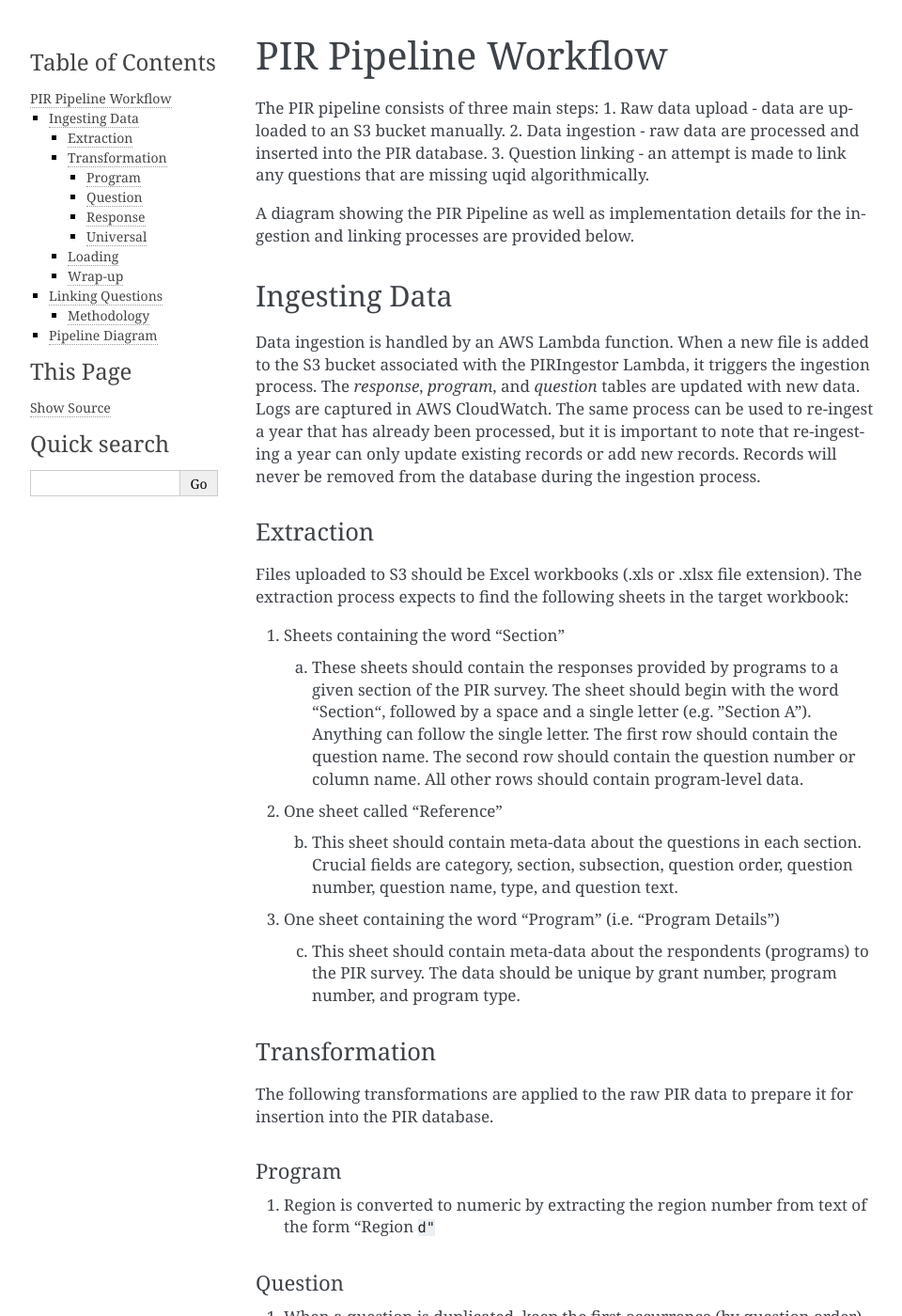
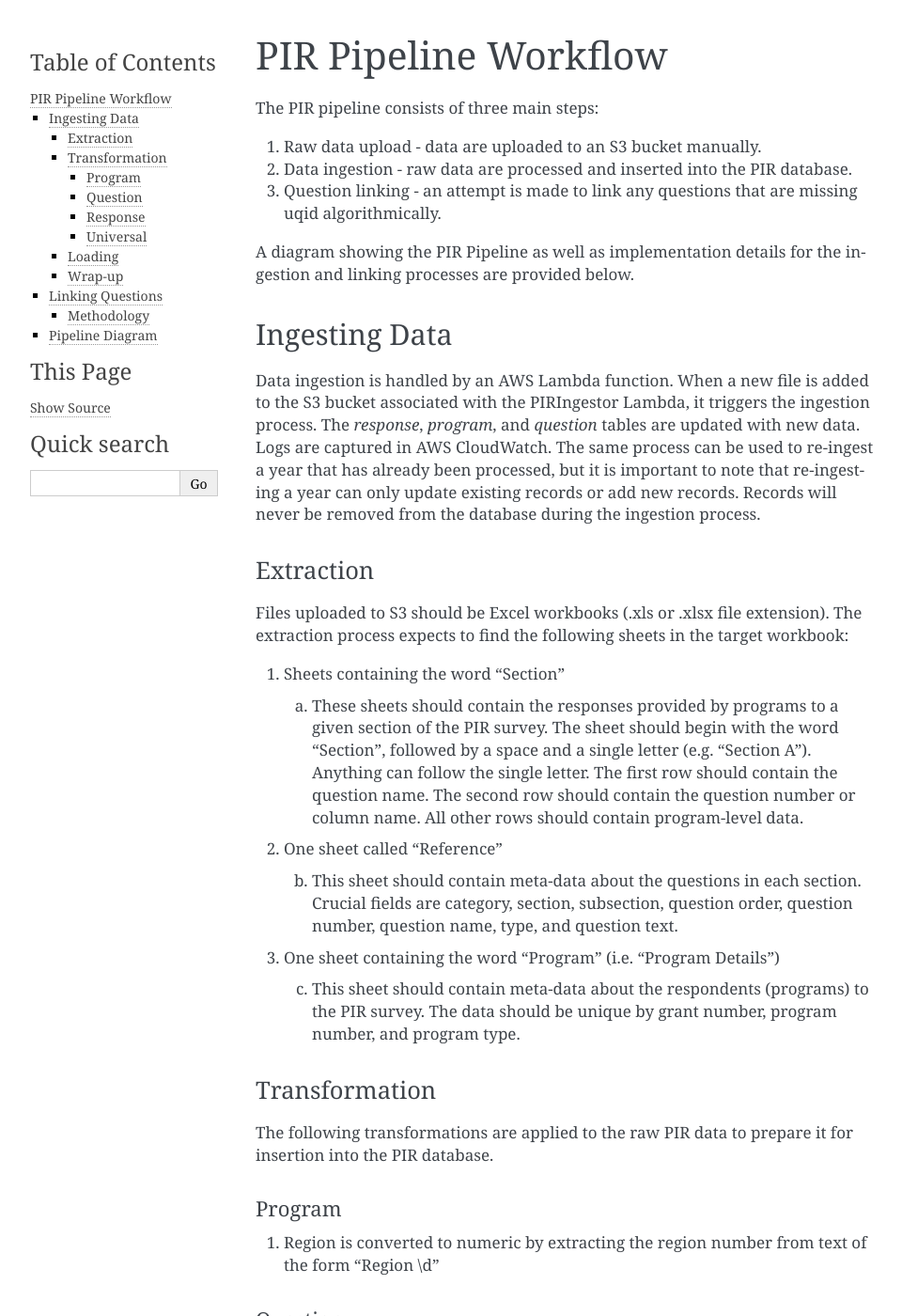
Before and after one commit to HHS/ACF-pir-data, a Sphinx documentation site: the page built from documentation/source/workflow.rst, in a window 1280 px wide and 1400 px high. Shown: the whole window at 94% size, without its empty margins (148-1108 px from the left). Built offline with Sphinx 7.4.7, drawn with Linux system fonts in a browser that asks for light colours; cross-references to code outside the pages are shown as plain code.

Commit message:
Minor documentation updates

```diff
--- a/documentation/source/database.rst
+++ b/documentation/source/database.rst
@@ -42,9 +42,9 @@
 ~~~~~~~~~~~~~~~~~~~~~~~~~~~
 
 .. figure:: ../images/pir_erd.png
-    :alt: PIR Entity Relationship Diagram
+	:alt: PIR Entity Relationship Diagram
 
-   PIR Entity Relationship Diagram
+   	PIR Entity Relationship Diagram
 
 Views
 -----
--- a/documentation/source/workflow.rst
+++ b/documentation/source/workflow.rst
@@ -1,11 +1,11 @@
 PIR Pipeline Workflow
 =====================
 
-The PIR pipeline consists of three main steps: 1. Raw data upload - data
-are uploaded to an S3 bucket manually. 2. Data ingestion - raw data are
-processed and inserted into the PIR database. 3. Question linking - an
-attempt is made to link any questions that are missing uqid
-algorithmically.
+The PIR pipeline consists of three main steps:
+
+1. Raw data upload - data are uploaded to an S3 bucket manually.
+2. Data ingestion - raw data are processed and inserted into the PIR database.
+3. Question linking - an attempt is made to link any questions that are missing uqid algorithmically.
 
 A diagram showing the PIR Pipeline as well as implementation details for
 the ingestion and linking processes are provided below.
@@ -29,24 +29,24 @@
 extension). The extraction process expects to find the following sheets
 in the target workbook:
 
-1. Sheets containing the word “Section”
+1. Sheets containing the word "Section"
 
    a. These sheets should contain the responses provided by programs to
       a given section of the PIR survey. The sheet should begin with the
-      word "Section“, followed by a space and a single letter
-      (e.g. ”Section A"). Anything can follow the single letter. The
+      word "Section", followed by a space and a single letter
+      (e.g. "Section A"). Anything can follow the single letter. The
       first row should contain the question name. The second row should
       contain the question number or column name. All other rows should
       contain program-level data.
 
-2. One sheet called “Reference”
+2. One sheet called "Reference"
 
    b. This sheet should contain meta-data about the questions in each
       section. Crucial fields are category, section, subsection,
       question order, question number, question name, type, and question
       text.
 
-3. One sheet containing the word “Program” (i.e. “Program Details”)
+3. One sheet containing the word "Program" (i.e. "Program Details")
 
    c. This sheet should contain meta-data about the respondents
       (programs) to the PIR survey. The data should be unique by grant
@@ -74,7 +74,7 @@
 Response
 ^^^^^^^^
 
-1. The following steps are applied to each “Section” sheet:
+1. The following steps are applied to each "Section" sheet:
 
    1. Set the second row of the sheet (where column names/question
       numbers are stored) to the column names.
```
Also changed, not shown: other parts of documentation/source/workflow.rst (+1 -1 lines).
